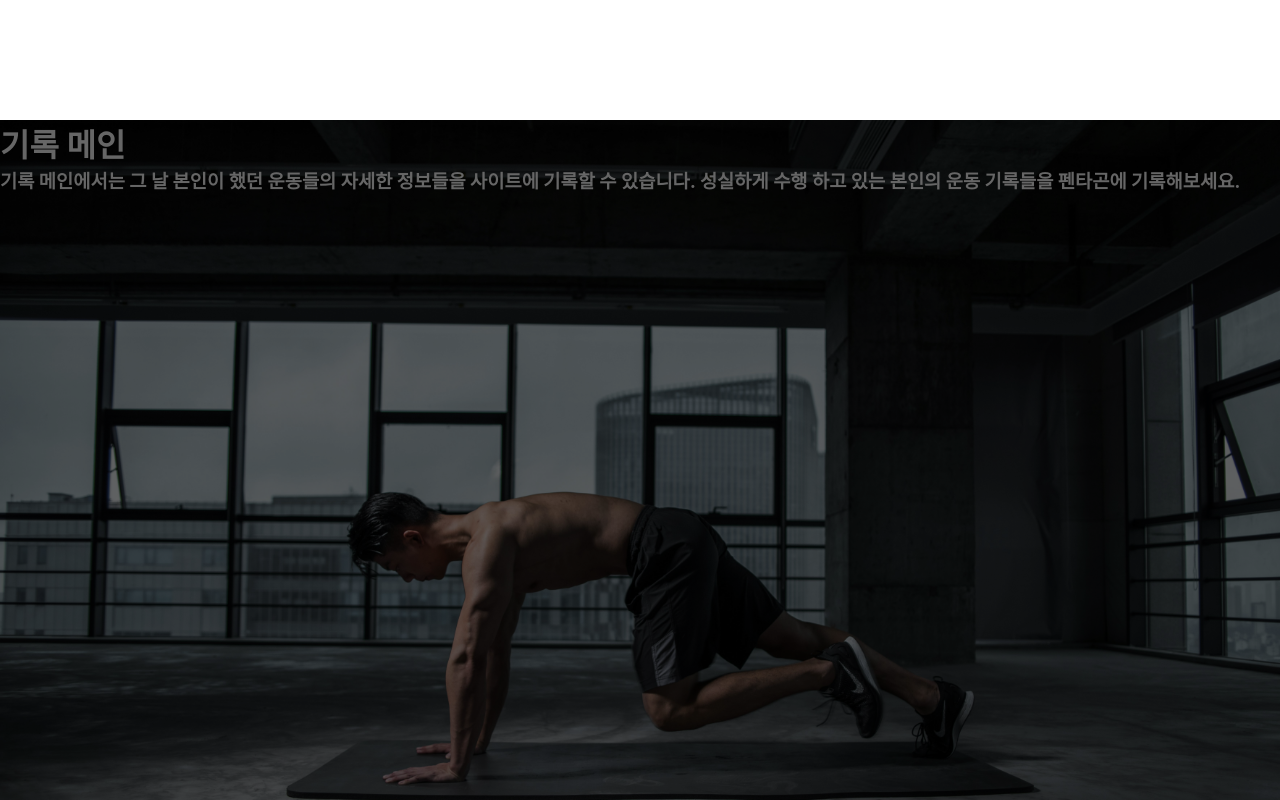
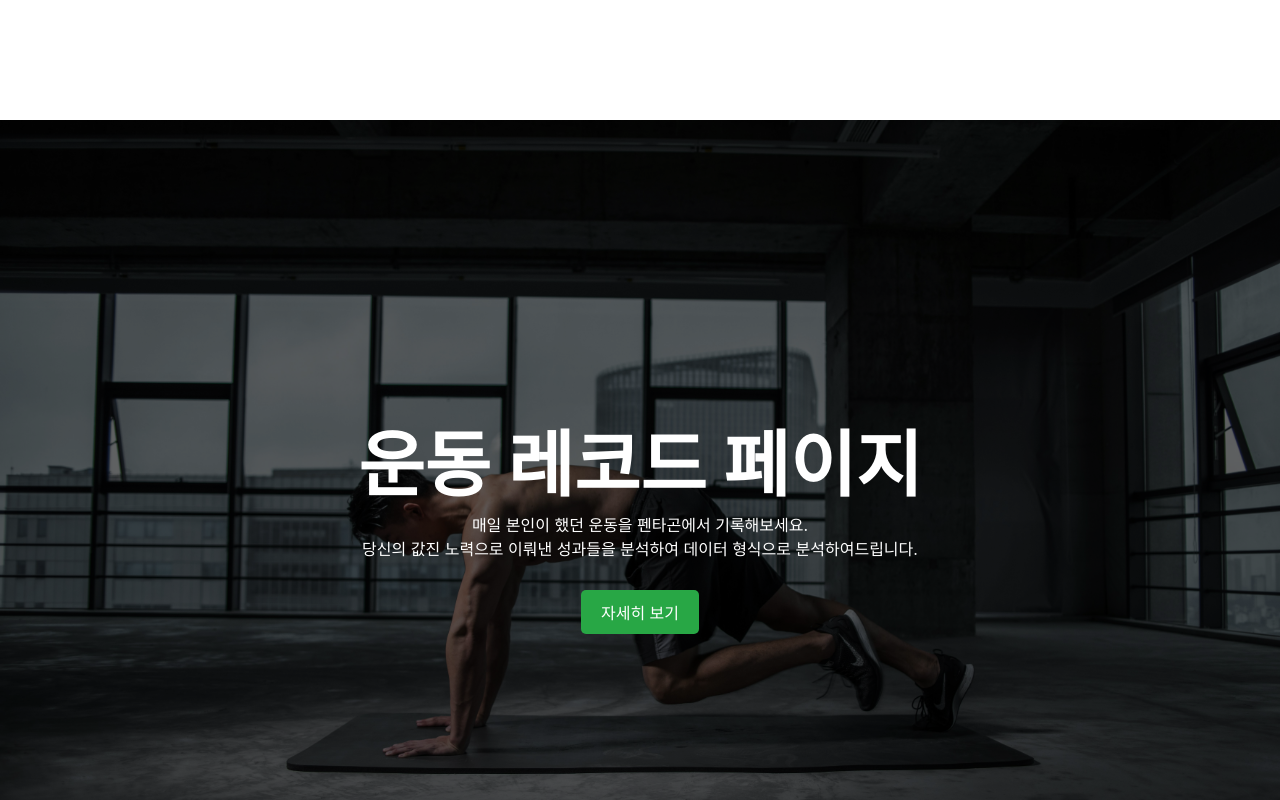
Before and after one commit to YooUisun/pentagon, a React (Create React App) app: page / in a window 1280 px wide. Shown: the part 1480-2280 px from the top of the page. Built offline with nearby package versions, Linux system fonts and the light colour scheme.

Commit message:
세번째 콘텐츠 컴포넌트 완성 및 컴포넌트화

```diff
--- a/src/components/ContentOne.css
+++ b/src/components/ContentOne.css
@@ -1,5 +1,4 @@
 #introduce-page1 {
-    position: relative;
     width: 100%;
     height: 100vh;
     display: flex;
--- /dev/null
+++ b/src/components/ContentThree.css
@@ -0,0 +1,64 @@
+/* 배경 이미지 */
+/* 배경 컨테이너 */
+#introduce-page3 {
+    width: 100%;
+    height: 100vh;
+    display: flex; /* Flexbox 활성화 */
+    flex-direction: column; /* 수직 정렬 (선택 사항) */
+    justify-content: center; /* 수직 가운데 정렬 */
+    align-items: center; /* 수평 가운데 정렬 */
+    position: relative; /* 컨텍스트 생성 */
+    overflow: hidden; /* 내용 초과 방지 */
+    z-index: 0;
+}
+
+/* 배경 이미지 및 밝기 조정 */
+#introduce-page3::before {
+    content: '';
+    position: absolute;
+    top: 0;
+    left: 0;
+    width: 100%;
+    height: 100%;
+    background-image: url('../assets/image/page3title.jpg');
+    background-size: cover;
+    background-position: center;
+    filter: brightness(40%); /* 밝기 필터 */
+    z-index: -1; /* 텍스트보다 뒤에 위치 */
+}
+
+/* 텍스트 컨테이너 */
+.text-container {
+    position: absolute; /* 배경 기준 정렬 */
+    text-align: center;
+    color: white; /* 텍스트 밝게 */
+    z-index: 1; /* 배경 위에 위치 */
+}
+
+/* 텍스트 스타일 */
+.text-container #title3 {
+    font-size: 4.5rem;
+    margin: 0;
+    font-weight: bold;
+}
+
+.text-container #content3 {
+    font-size: 1.2rem;
+    line-height: 1.6;
+    margin-top: 1rem;
+}
+
+.learn-more-button2 {
+    padding: 10px 20px;
+    font-size: 16px;
+    background-color: #28a745;
+    color: white;
+    border: none;
+    border-radius: 5px;
+    cursor: pointer;
+    margin-top: 30px;
+}
+
+.learn-more-button2:hover {
+    background-color: #218838;
+}
--- /dev/null
+++ b/src/components/ContentThree.js
@@ -0,0 +1,27 @@
+import React from 'react';
+import { Navbar, Nav, Container } from 'react-bootstrap';
+import './ContentThree.css';
+
+
+function ContentThree() {
+    return (
+        <div>
+            {/* 배경 이미지 */}
+            <div id="introduce-page3">
+                {/* 텍스트 컨테이너 */}
+                <div className="text-container">
+                    <p id="title3">운동 레코드 페이지</p>
+                    <p className='content3'>
+                        매일 본인이 했던 운동을 펜타곤에서 기록해보세요.
+                    </p>
+                    <p className='content3'>
+                        당신의 값진 노력으로 이뤄낸 성과들을 분석하여 데이터 형식으로 분석하여드립니다.
+                    </p>
+                    <button className="learn-more-button2">자세히 보기</button> {/* 버튼 누르면 운동 메인 페이지로 */}
+                </div>
+            </div>
+        </div>
+    )
+}
+
+export default ContentThree;
--- a/src/components/ContentTwo.js
+++ b/src/components/ContentTwo.js
@@ -8,10 +8,10 @@ function ContentTwo() {
         <Container id="introduce-page2">
         <div className="content2">
             <h1 className="page2-title">
-                운동 프로그램
+                운동 프로그램 페이지
             </h1>
             <p className="page2-description">
-                과학적인 기반의 통합 개인화된 훈련 프로그램을 안내하며, 각 코스별로 웰빙, 신체 및 스포츠 수행 목표를 충족하는 프로그램을 설계하여 소개해드립니다.
+                과학 기반의 통합 개인화 운동 프로그램을 소개해드리며, 각 코스별로 웰빙, 신체 및 스포츠 수행 목표를 충족하는 프로그램을 설계하여 소개해드립니다.
             </p>
             <p className="page2-description">
                 초급, 중급, 고급 프로그램 세분화된 운동 프로그램등을 통해 자신의 몸과 정신을 기쁘게 하는 경험을 누려보세요.
--- a/src/pages/mainpage/MainPage.css
+++ b/src/pages/mainpage/MainPage.css
@@ -7,17 +7,6 @@ a {
     text-decoration: none;
 }
 
-#introduce-page3 {
-    width: 100%;
-    height: 100vh;
-    background-image: url('../../assets/image/page3title.jpg');
-    background-size: cover;
-    filter: brightness(40%);
-}
-
-.content3 {
-    color: white;
-}
 
 #introduce-page4 {
     width: 100%;
--- a/src/pages/mainpage/MainPage.js
+++ b/src/pages/mainpage/MainPage.js
@@ -6,6 +6,7 @@ import Header from '../../components/Header'; // Footer 컴포넌트 import.
 import Footer from '../../components/Footer'; // Footer 컴포넌트 import.
 import ContentOne from '../../components/ContentOne'; // Footer 컴포넌트 import.
 import ContentTwo from '../../components/ContentTwo'; // Footer 컴포넌트 import.
+import ContentThree from '../../components/ContentThree';
 
 
 function MainPage() {
@@ -29,15 +30,7 @@ function MainPage() {
         {/* 비디오 배경이 포함된 콘텐츠 영역 */}
         <ContentOne/>
         <ContentTwo/>
-        <Container id="introduce-page3">
-            <h1 className="content3">
-                기록 메인
-            </h1>
-            <h3 className="content3">
-                기록 메인에서는 그 날 본인이 했던 운동들의 자세한 정보들을 사이트에 기록할 수 있습니다.
-                성실하게 수행 하고 있는 본인의 운동 기록들을 펜타곤에 기록해보세요.
-            </h3>
-        </Container>
+        <ContentThree/>
         <Container id="introduce-page4">
             <h1>
                 상담 메인
```
